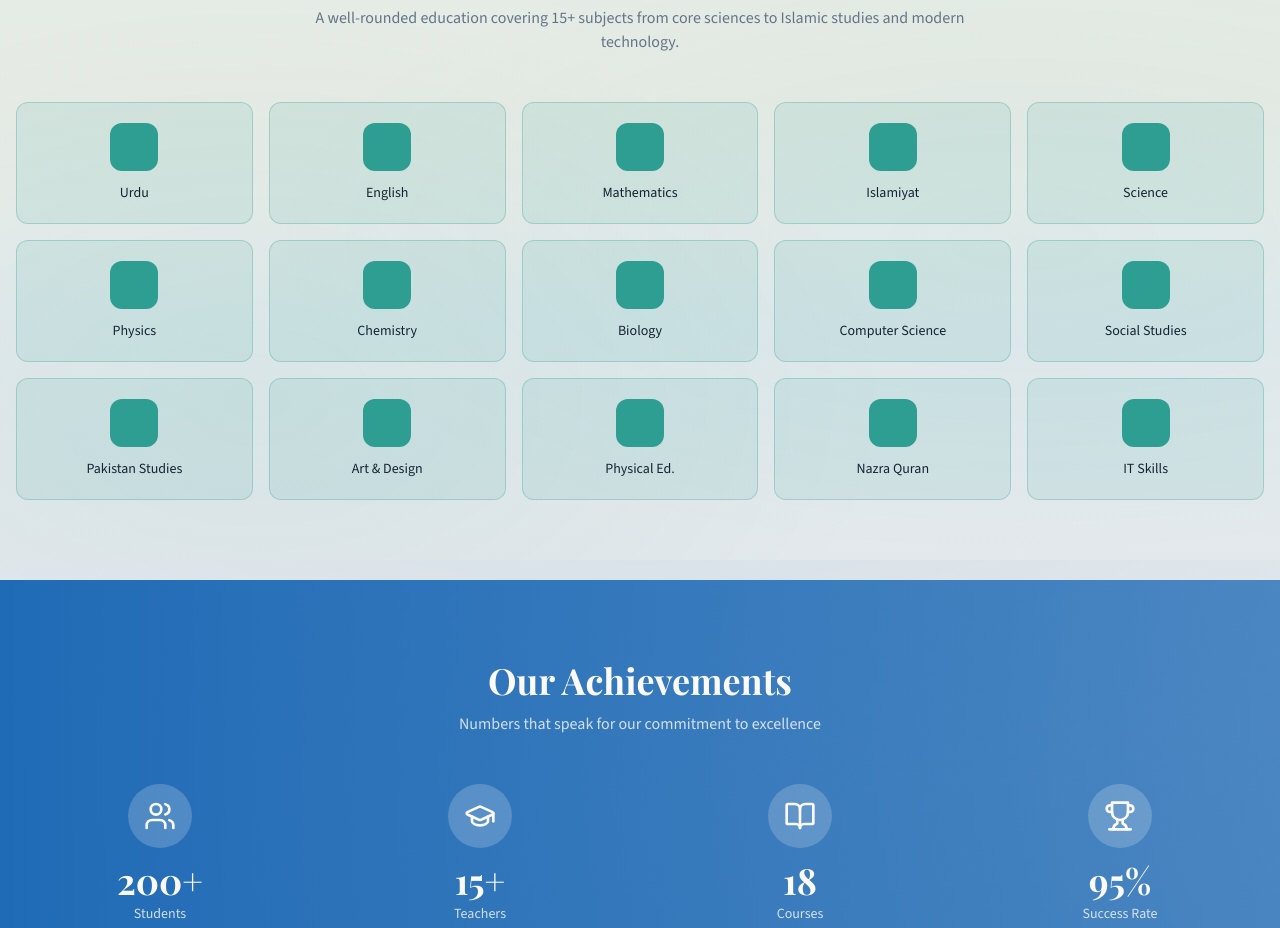
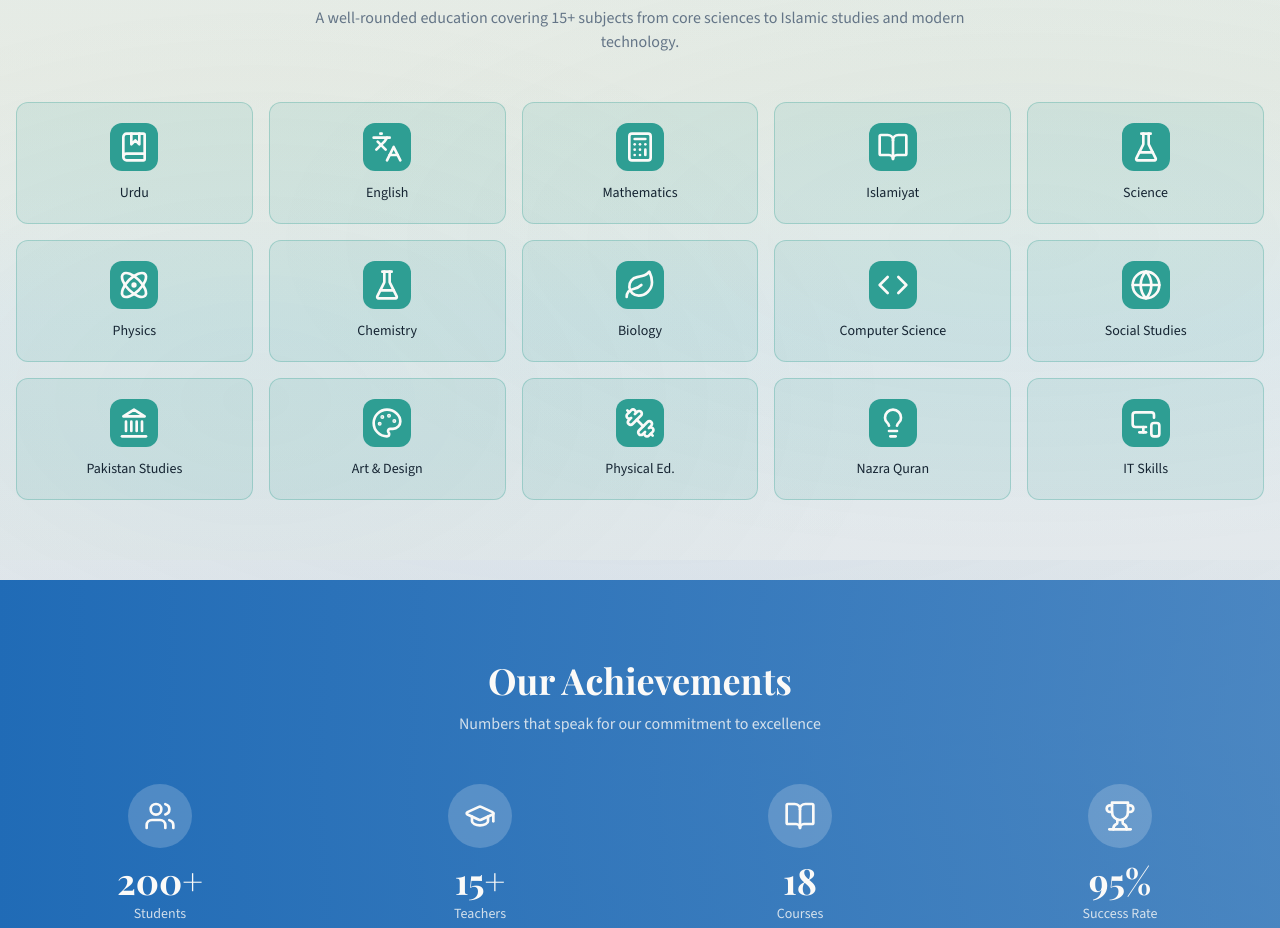
Before and after one commit to Fareha-Tariq-blip/muslim-academy, a React (Vite) app: page / in a window 1280 px wide. Shown: the part 1840-2768 px from the top of the page. Built offline with nearby package versions, Linux system fonts and the light colour scheme; no server answers; the database is empty; the HTML template or start-up script is replaced by a standard one.

Commit message:
Add subject logos back
Co-authored-by: Fareha-Tariq-blip <260597736+Fareha-Tariq-blip@users.noreply.github.com>

```diff
--- a/src/components/home/CurriculumPreview.tsx
+++ b/src/components/home/CurriculumPreview.tsx
@@ -43,7 +43,7 @@ const CurriculumPreview = () => {
               className="group flex flex-col items-center gap-3 rounded-xl border border-accent/30 bg-accent/10 p-5 text-center transition-all duration-300 hover:shadow-lg hover:-translate-y-2 hover:bg-accent/20 cursor-pointer"
             >
               <div className="rounded-lg p-2 bg-accent text-accent-foreground transition-transform duration-300 group-hover:scale-125 group-hover:rotate-12">
-                <subject.icon className="h-8 w-8 text-accent" />
+                <subject.icon className="h-8 w-8" />
               </div>
               <span className="text-sm font-medium text-foreground">{subject.name}</span>
             </div>
```
